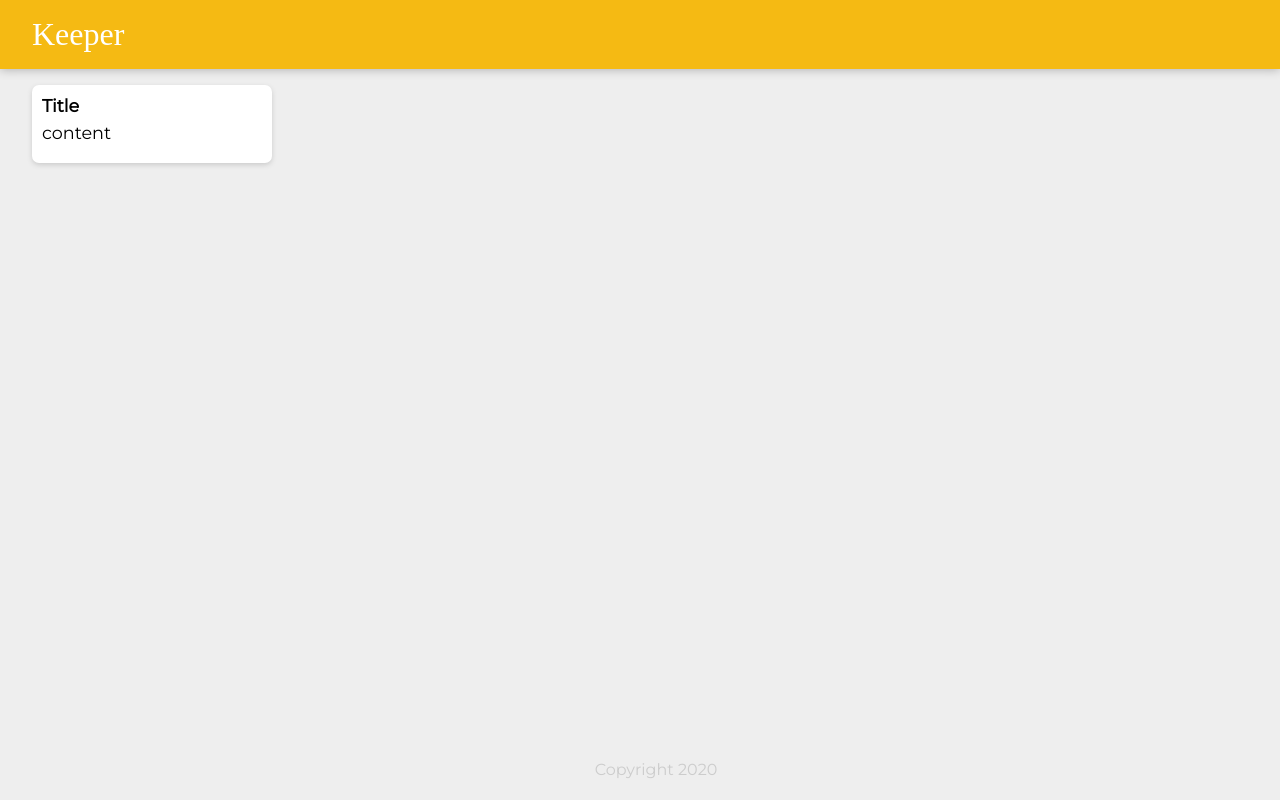
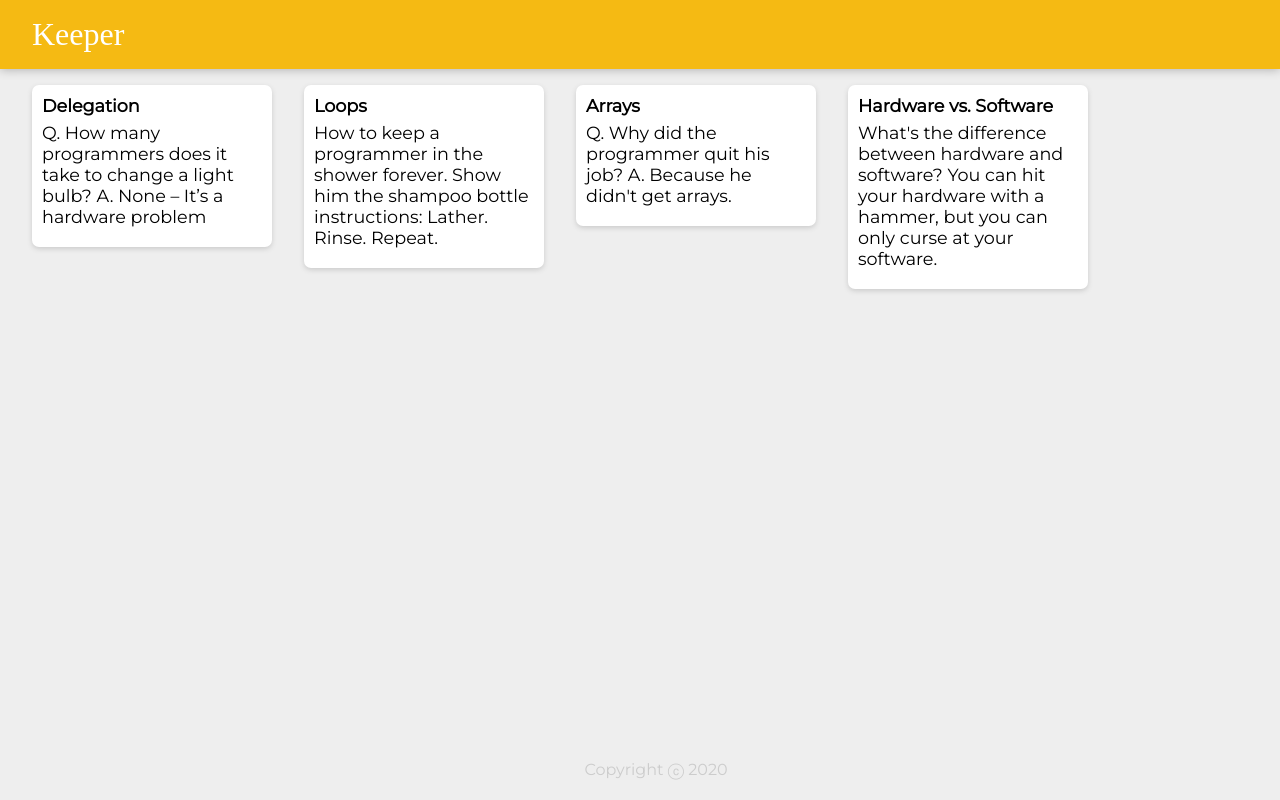
Before and after one commit to ilknur28/Keepers-App, a React (Create React App) app: page / in a window 1280 px wide. Built offline with nearby package versions, Linux system fonts and the light colour scheme; a web font is replaced by a local one.

Commit message:
Add Maping and simplifying

```diff
--- a/src/components/App.jsx
+++ b/src/components/App.jsx
@@ -2,12 +2,20 @@ import React from "react";
 import Header from "./Header";
 import Footer from "./Footer";
 import Note from "./Note";
+import notes from "../notes";
+
 
 function App() {
   return (
     <div>
       <Header />
-      <Note />
+      {notes.map((singleNote) =>  <Note
+        key={singleNote.key}
+        title={singleNote.title}
+        content={singleNote.content}
+        />
+      )}
+
       <Footer />
     </div>
   );
--- a/src/components/Footer.jsx
+++ b/src/components/Footer.jsx
@@ -5,7 +5,7 @@ let curentYear = new Date().getFullYear();
 function Footer() {
   return (
     <footer>
-      <p>Copyright {curentYear}</p>
+      <p>Copyright ⓒ {curentYear}</p>
     </footer>
   );
 }
--- a/src/components/Note.jsx
+++ b/src/components/Note.jsx
@@ -1,13 +1,11 @@
 import React from "react";
 
-function Note(){
-    return <div className="note">
-        <h1>
-            Title
-        </h1>
-        <p>
-        content
-        </p>
+function Note(props) {
+  return (
+    <div className="note">
+      <h1>{props.title}</h1>
+      <p>{props.content}</p>
     </div>
-    }
+  );
+}
 export default Note;
--- a/src/notes.js
+++ b/src/notes.js
@@ -24,3 +24,4 @@ const notes = [
         "What's the difference between hardware and software? You can hit your hardware with a hammer, but you can only curse at your software."
     }
   ];
+export default notes;
```
